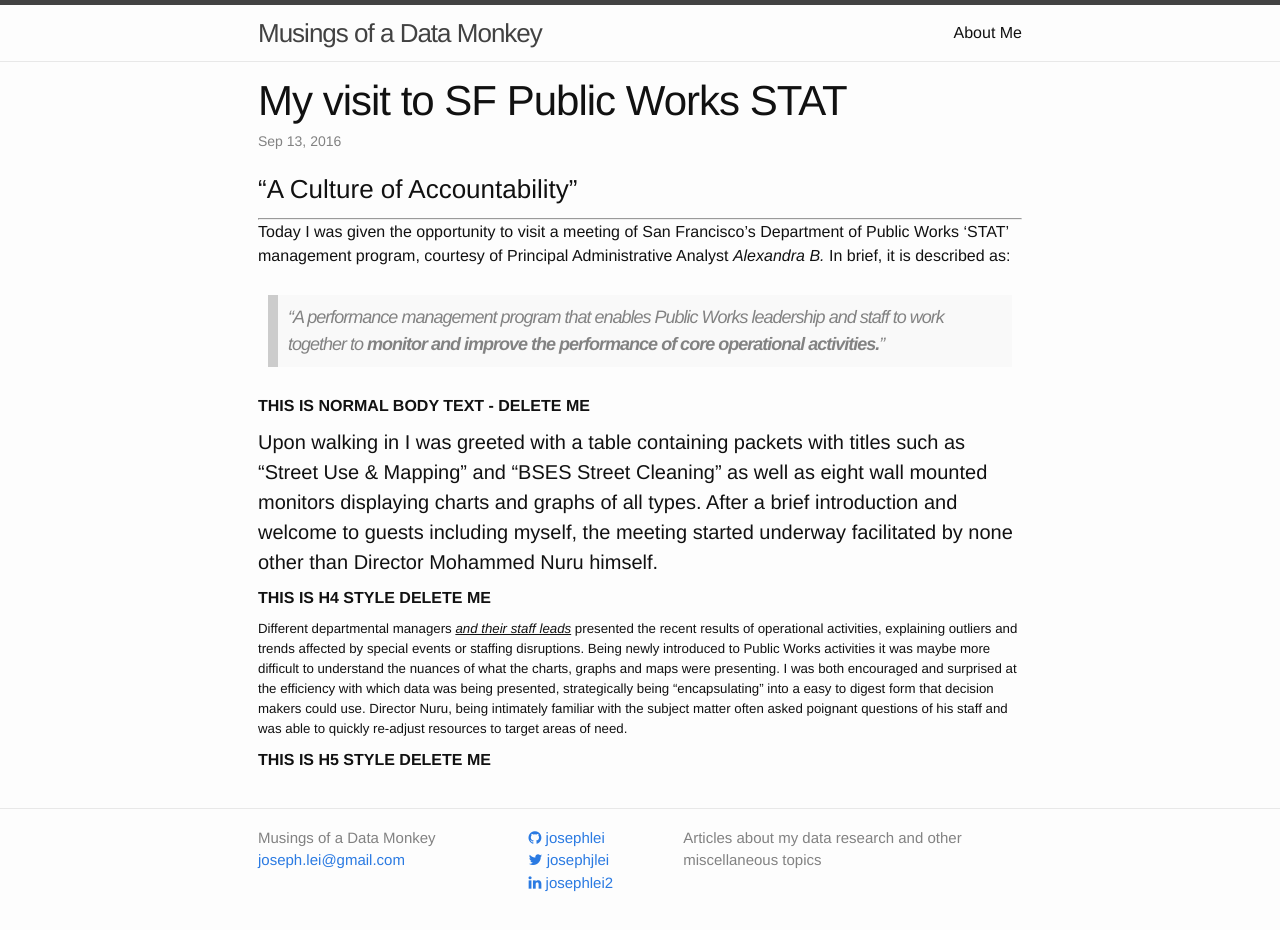
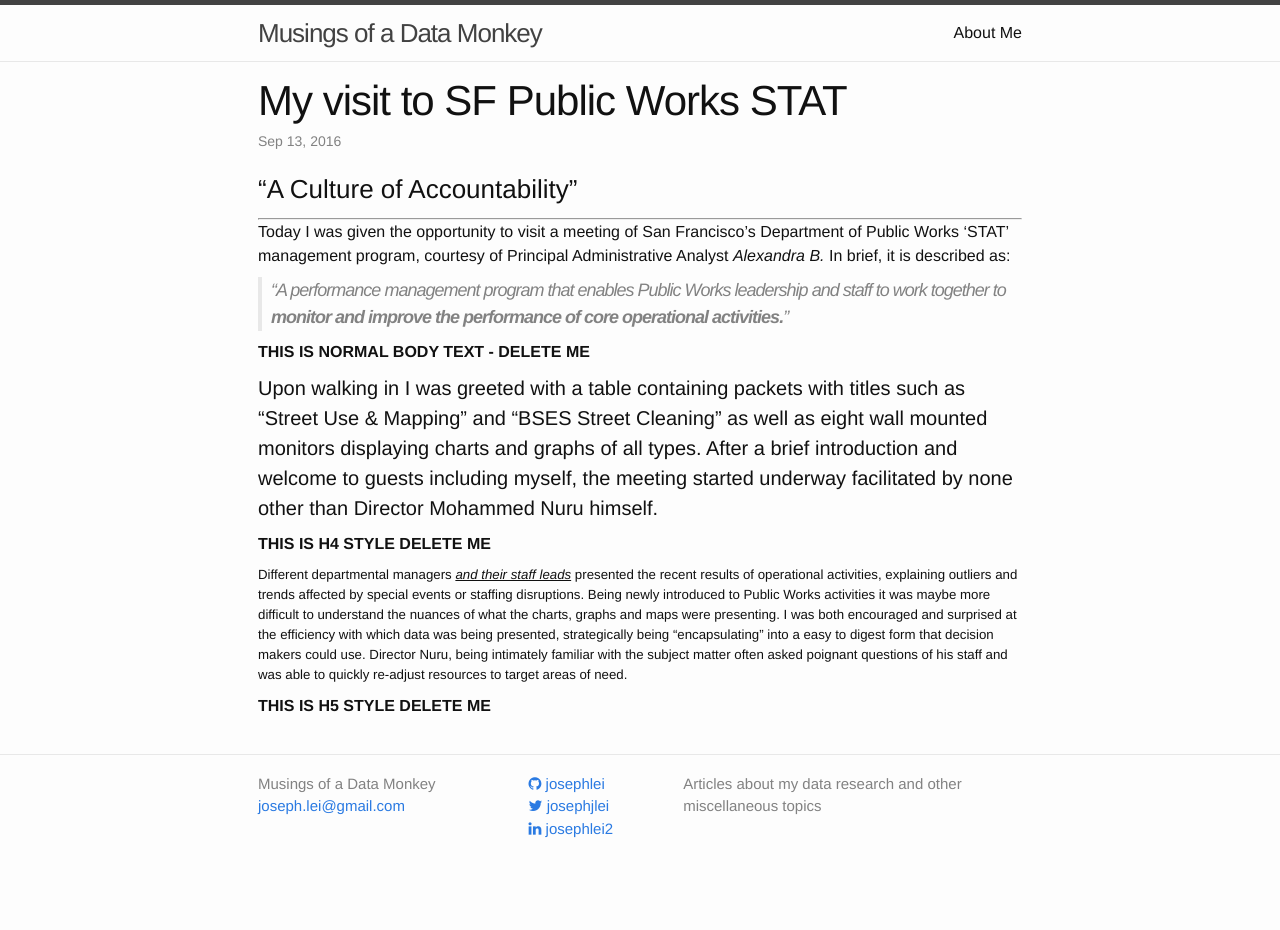
Before and after one commit to josephlei/jjl-website, a Jekyll site: the page built from _posts/2016-09-13-sfpwstat.markdown, in a window 1280 px wide. Built offline with Jekyll 4.4.1, drawn with Linux system fonts in a browser that asks for light colours; nearby versions of some CDN libraries; after the commit the page ends 900 px from its top, so only the background shows below that.

Commit message:
direct shell update

```diff
--- a/css/main.scss
+++ b/css/main.scss
@@ -45,11 +45,3 @@
         "layout",
         "syntax-highlighting"
 ;
-
-blockquote {
-  background: #f9f9f9;
-  border-left: 10px solid #ccc;
-  margin: 1.5em 10px;
-  padding: 0.5em 10px;
-  quotes: "\201C""\201D""\2018""\2019";
-}
```
